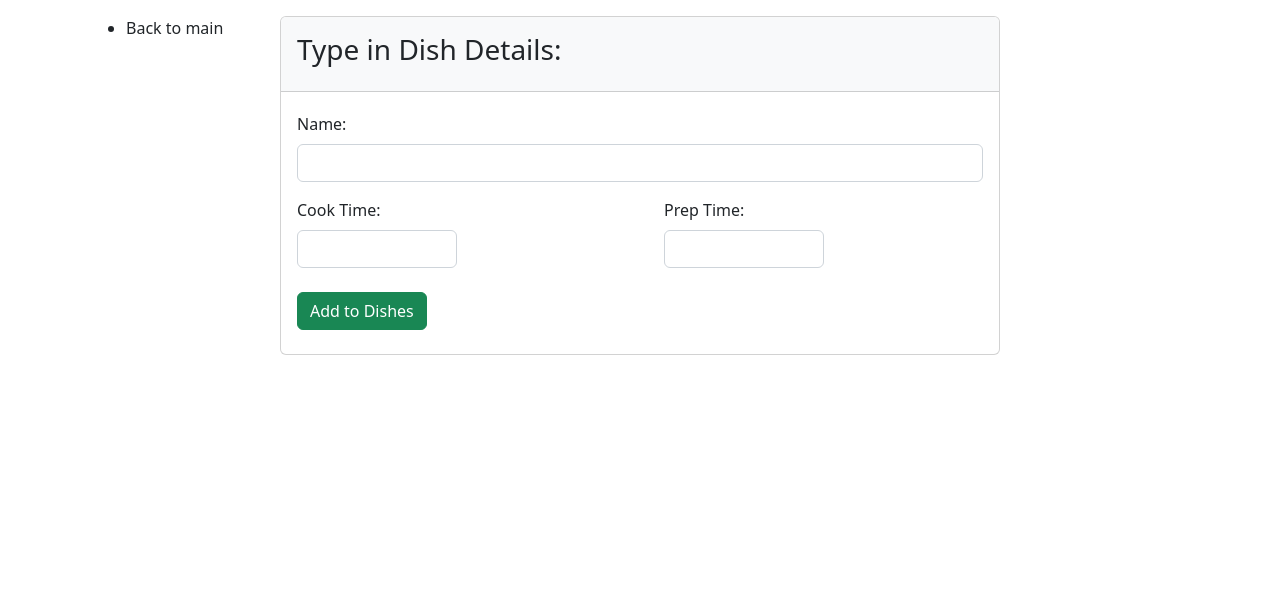
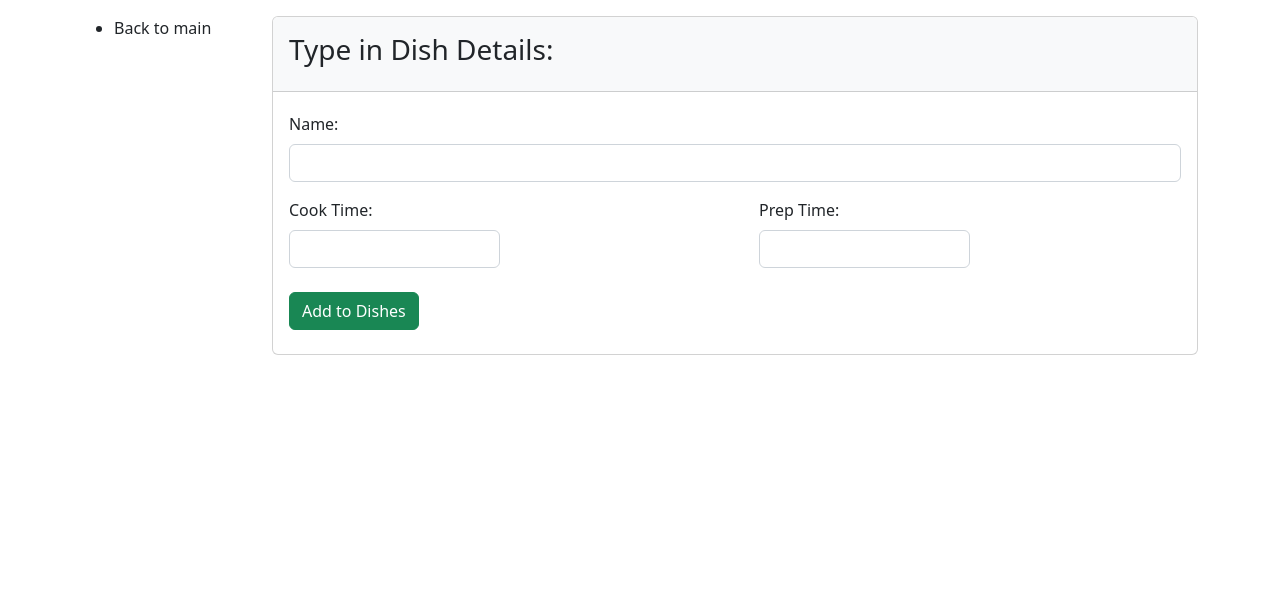
Before and after one commit to gideng/MSYS-Module-5, a Django app: template M5E-DjangoTemplates-AngMangilitNg/tapas/tapasapp/templates/tapasapp/add_menu.html in a window 1280 px wide. Shown: the part 56-651 px from the top of the page. Run offline with Django 3.2, Linux system fonts and the light colour scheme; the template is opened without the code that fills it, so the values that code supplies are empty; some libraries are stand-ins or nearby versions.

Commit message:
added sidebar block to base, edited add_menu to match

```diff
--- a/M5E-DjangoTemplates-AngMangilitNg/tapas/tapasapp/templates/tapasapp/add_menu.html
+++ b/M5E-DjangoTemplates-AngMangilitNg/tapas/tapasapp/templates/tapasapp/add_menu.html
@@ -1,22 +1,21 @@
 {% extends 'tapasapp/base.html' %}
 {% load static %}
 
-
-
-{% block content %}
-<div class="container-fluid px-4">
-    <div class="row">
-        <div class="col-2">
+{% block sidebar %}
 <ul>
     <li>Back to main</li>
 </ul>
-        </div>
-        <div class="col-8">
+{% endblock %}
+
+{% block content %}
 <div class="card h-100">
+
     <div class="card-header bg-light py-3">
         <h3>Type in Dish Details:</h3>
     </div>
+
     <div class="px-3">
+
         <div class="row g-3 mt-1">
             <div class="col-12 pb-3">
                 <label for="name" class="form-label">Name:</label>
@@ -35,12 +34,12 @@
                 <input type="text" id="prep_time" class="form-control w-50">
             </div>
         </div>
+
         <div class="text-start py-4">
             <button class="btn btn-success">Add to Dishes</button>
         </div>
+
     </div>
-            </div>
-        </div>
-    </div>
+
 </div>
 {% endblock %}
--- a/M5E-DjangoTemplates-AngMangilitNg/tapas/tapasapp/templates/tapasapp/base.html
+++ b/M5E-DjangoTemplates-AngMangilitNg/tapas/tapasapp/templates/tapasapp/base.html
@@ -23,8 +23,15 @@
         <div class="container">
             <div class="row">
 
+            <div class="col-2">
+                {% block sidebar %}
+                {% endblock %}
+            </div>
+
+            <div class="col-10">
                 {% block content %}
                 {% endblock %}
+            </div>
 
             </div>
         </div>
```
Lines whose indentation alone changed are shown as unchanged.
